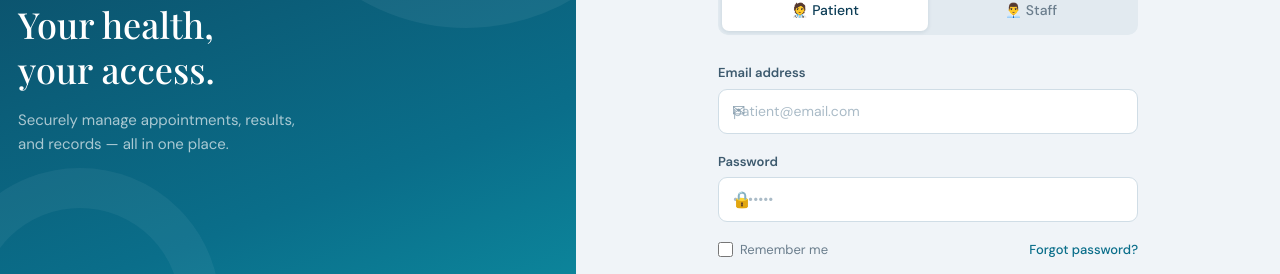
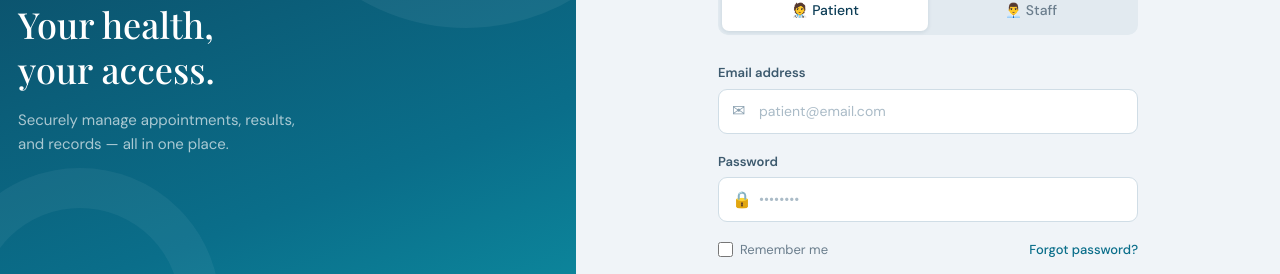
Before and after one commit to spencer78610/x-ray-booking-system, a React (Create React App) app: page / in a window 1280 px wide. Shown: the part 292-566 px from the top of the page. Built offline with nearby package versions, Linux system fonts and the light colour scheme; no server answers.

Commit message:
Update the input space in App.js

```diff
--- a/src/App.css
+++ b/src/App.css
@@ -49,6 +49,7 @@ body {
   border: 1.5px solid #d0dde6;
   border-radius: 9px;
   font-size: 14px;
+  padding: 11px 14px 11px 40px;
   color: #0d3d56;
   outline: none;
   transition: border-color 0.2s, box-shadow 0.2s;
@@ -58,6 +59,7 @@ body {
 .form-group select:focus,
 .form-group textarea:focus {
   border-color: #0a6e8a;
+
   box-shadow: 0 0 0 3px rgba(10,110,138,0.1);
 }
 
```
